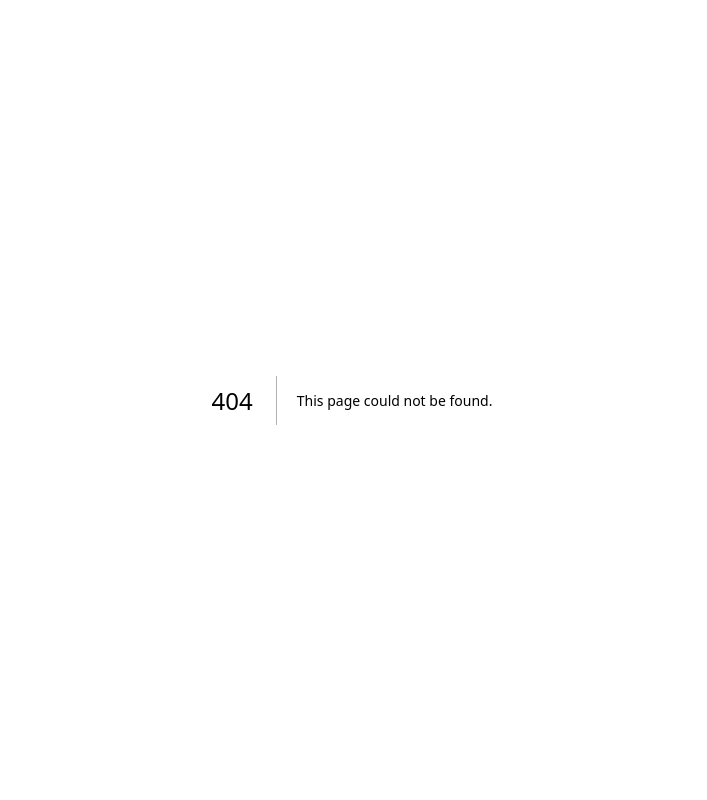
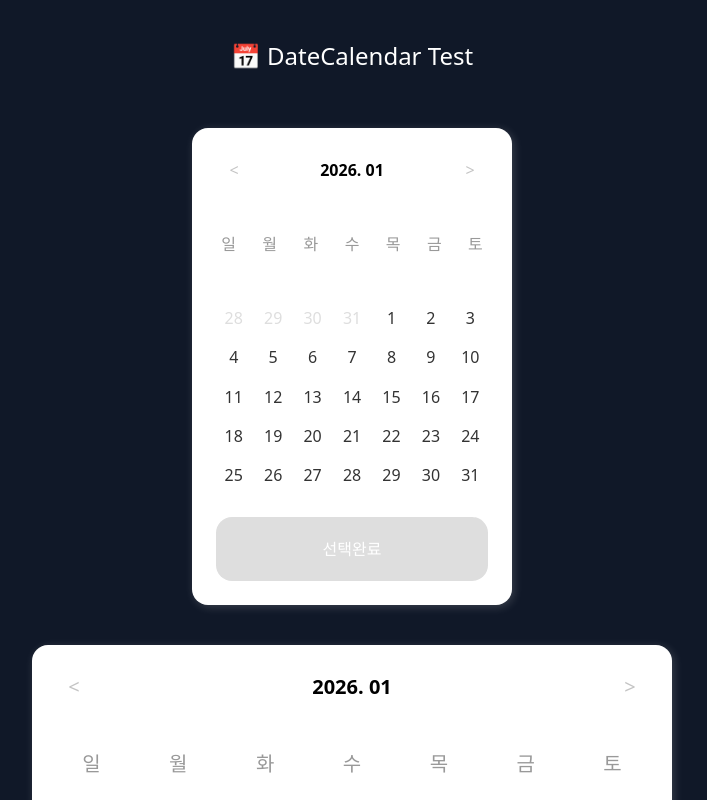
Before and after one commit to Mov2ng/8--Moving-Mov2ng-FE, a Next.js app: page /test/calendar in a window 1280 px wide. Before the commit this address had no page. Shown: the top 800 px of the page, without its empty margins (288-995 px from the left). Built offline with nearby package versions, Linux system fonts and the light colour scheme; a web font is replaced by a local one.

Commit message:
feat: DateCalendar 구현

```diff
--- /dev/null
+++ b/src/app/test/calendar/page.tsx
@@ -0,0 +1,38 @@
+"use client";
+
+import { useState } from "react";
+import DateCalendar from "../../../components/calendar/DateCalendar";
+
+export default function DateCalendarTestPage() {
+  const [selectedDate, setSelectedDate] = useState<Date | null>(null);
+
+  const handleConfirm = () => {
+    alert(
+      selectedDate
+        ? `선택된 날짜: ${selectedDate.toLocaleDateString()}`
+        : "날짜가 선택되지 않았습니다"
+    );
+  };
+
+  return (
+    <div className="min-h-screen bg-gray-900 flex flex-col items-center justify-center gap-10 p-10">
+      <h1 className="text-white text-2xl mb-4">📅 DateCalendar Test</h1>
+
+      {/* sm 사이즈 */}
+      <DateCalendar
+        size="sm"
+        value={selectedDate}
+        onChange={setSelectedDate}
+        onConfirm={handleConfirm}
+      />
+
+      {/* md 사이즈 */}
+      <DateCalendar
+        size="md"
+        value={selectedDate}
+        onChange={setSelectedDate}
+        onConfirm={handleConfirm}
+      />
+    </div>
+  );
+}
--- /dev/null
+++ b/src/components/calendar/DateCalendar.module.scss
@@ -0,0 +1,144 @@
+.calendar {
+  display: inline-flex;
+  flex-direction: column;
+  align-items: center;
+  justify-content: center;
+
+  padding: 24px 0;
+  gap: 24px;
+
+  border-radius: 16px;
+  background: var(--gray-gray-50, #fff);
+  box-shadow: 2px 2px 10px rgba(224, 224, 224, 0.2);
+}
+
+/* 사이즈별 전체 폭 / 기본 폰트 */
+.sm {
+  width: 320px;
+  font-size: 16px;
+}
+
+.md {
+  width: 640px;
+  font-size: 20px;
+}
+
+/* 상단 월 이동 영역 */
+.header {
+  width: 100%;
+  padding: 0 24px;
+
+  display: flex;
+  align-items: center;
+  justify-content: space-between;
+}
+
+.monthLabel {
+  flex: 1;
+  text-align: center;
+  font-weight: 600;
+}
+
+/* <, > 버튼 */
+.navButton {
+  width: 36px;
+  height: 36px;
+  border-radius: 999px;
+  color: #c4c4c4;
+
+  border: none;
+  background: transparent;
+  cursor: pointer;
+
+  display: flex;
+  align-items: center;
+  justify-content: center;
+}
+
+/* 요일 헤더 */
+.weekHeaderRow {
+  width: 100%;
+  padding: 16px 24px;
+  font-weight: 500;
+  gap: 16px;
+
+  display: grid;
+  grid-template-columns: repeat(7, 1fr);
+  text-align: center;
+
+  color: #999;
+}
+
+.weekHeaderCell {
+  padding: 4px 0;
+}
+
+/* 날짜 그리드 영역 */
+.weekBody {
+  width: 100%;
+  padding: 0 24px;
+  display: flex;
+  flex-direction: column;
+  gap: 4px;
+}
+
+.weekRow {
+  display: grid;
+  grid-template-columns: repeat(7, 1fr);
+  gap: 4px;
+}
+
+/* 날짜 버튼 하나 */
+.dayButton {
+  width: 100%;
+  aspect-ratio: 1 / 1;
+
+  border-radius: 999px;
+  border: none;
+  background: transparent;
+  cursor: pointer;
+
+  display: flex;
+  align-items: center;
+  justify-content: center;
+
+  font: inherit;
+  color: #333;
+}
+
+/* 이번 달이 아닌 날짜 (옅게) */
+.outside {
+  color: #dedede;
+}
+
+/* 선택된 날짜 */
+.selected {
+  background: var(--Primary-blue-300, #1b92ff);
+  color: #fff;
+}
+
+/* 하단 "선택완료" 버튼 */
+.confirmButton {
+  width: calc(100% - 48px); /* 좌우 24px 여백 */
+  height: 64px;
+
+  border-radius: 16px;
+  border: none;
+  cursor: pointer;
+
+  background: var(--Primary-blue-300, #1b92ff);
+  color: #fff;
+  font-weight: 600;
+}
+
+.confirmButtonDisabled {
+  width: calc(100% - 48px);
+  height: 64px;
+  border-radius: 16px;
+  border: none;
+
+  background: #dedede; /* 비활성 상태 */
+  color: #fff; /* 글자 옅게 */
+
+  cursor: not-allowed;
+}
--- /dev/null
+++ b/src/components/calendar/DateCalendar.tsx
@@ -0,0 +1,194 @@
+"use client";
+
+import { useMemo, useState } from "react";
+import styles from "./DateCalendar.module.scss";
+
+type Size = "sm" | "md";
+
+export type DateCalendarProps = {
+  size?: Size;
+  value: Date | null; // 선택된 날짜
+  onChange: (date: Date) => void; // 날짜 클릭했을 때
+  onConfirm?: () => void; // 선택완료 버튼 클릭했을 때
+};
+
+const WEEK_DAYS = ["일", "월", "화", "수", "목", "금", "토"];
+
+type DayCell = {
+  date: Date;
+  inCurrentMonth: boolean;
+};
+
+function startOfMonth(date: Date) {
+  return new Date(date.getFullYear(), date.getMonth(), 1);
+}
+
+function endOfMonth(date: Date) {
+  return new Date(date.getFullYear(), date.getMonth() + 1, 0);
+}
+
+function isSameDay(a: Date, b: Date) {
+  return (
+    a.getFullYear() === b.getFullYear() &&
+    a.getMonth() === b.getMonth() &&
+    a.getDate() === b.getDate()
+  );
+}
+
+export default function DateCalendar({
+  size = "sm",
+  value,
+  onChange,
+  onConfirm,
+}: DateCalendarProps) {
+  const [currentMonth, setCurrentMonth] = useState<Date>(new Date());
+
+  const today = useMemo(() => new Date(), []);
+
+  const monthLabel = `${currentMonth.getFullYear()}. ${(
+    currentMonth.getMonth() + 1
+  )
+    .toString()
+    .padStart(2, "0")}`;
+
+  const weeks = useMemo<DayCell[][]>(() => {
+    const start = startOfMonth(currentMonth);
+    const end = endOfMonth(currentMonth);
+
+    const startWeekDay = start.getDay(); // 0(일) ~ 6(토)
+    const daysInMonth = end.getDate();
+
+    const cells: DayCell[] = [];
+
+    // 앞쪽 빈 칸 (이전 달)
+    for (let i = 0; i < startWeekDay; i += 1) {
+      const d = new Date(start);
+      d.setDate(d.getDate() - (startWeekDay - i));
+      cells.push({ date: d, inCurrentMonth: false });
+    }
+
+    // 이번 달 날짜
+    for (let day = 1; day <= daysInMonth; day += 1) {
+      cells.push({
+        date: new Date(
+          currentMonth.getFullYear(),
+          currentMonth.getMonth(),
+          day
+        ),
+        inCurrentMonth: true,
+      });
+    }
+
+    // 끝쪽 빈 칸 (다음 달) – 7의 배수 맞추기
+    const rest = cells.length % 7;
+    if (rest !== 0) {
+      const toAdd = 7 - rest;
+      const last = cells[cells.length - 1].date;
+      for (let i = 1; i <= toAdd; i += 1) {
+        const d = new Date(last);
+        d.setDate(d.getDate() + i);
+        cells.push({ date: d, inCurrentMonth: false });
+      }
+    }
+
+    // 7개씩 끊어서 주 단위로 만들기
+    const result: DayCell[][] = [];
+    for (let i = 0; i < cells.length; i += 7) {
+      result.push(cells.slice(i, i + 7));
+    }
+
+    return result;
+  }, [currentMonth]);
+
+  const handlePrevMonth = () => {
+    setCurrentMonth(
+      new Date(currentMonth.getFullYear(), currentMonth.getMonth() - 1, 1)
+    );
+  };
+
+  const handleNextMonth = () => {
+    setCurrentMonth(
+      new Date(currentMonth.getFullYear(), currentMonth.getMonth() + 1, 1)
+    );
+  };
+
+  return (
+    <div className={`${styles.calendar} ${styles[size]}`}>
+      {/* 상단: 월 이동 헤더 */}
+      <header className={styles.header}>
+        <button
+          type="button"
+          className={styles.navButton}
+          onClick={handlePrevMonth}
+          aria-label="이전 달"
+        >
+          &lt;
+        </button>
+        <div className={styles.monthLabel}>{monthLabel}</div>
+        <button
+          type="button"
+          className={styles.navButton}
+          onClick={handleNextMonth}
+          aria-label="다음 달"
+        >
+          &gt;
+        </button>
+      </header>
+
+      {/* 요일 */}
+      <div className={styles.weekHeaderRow}>
+        {WEEK_DAYS.map((day) => (
+          <div key={day} className={styles.weekHeaderCell}>
+            {day}
+          </div>
+        ))}
+      </div>
+
+      {/* 날짜 그리드 */}
+      <div className={styles.weekBody}>
+        {weeks.map((week, wi) => (
+          <div key={wi} className={styles.weekRow}>
+            {week.map(({ date, inCurrentMonth }) => {
+              const isToday = isSameDay(date, today);
+              const isSelected = value ? isSameDay(date, value) : false;
+
+              const classNames = [
+                styles.dayButton,
+                !inCurrentMonth && styles.outside,
+                isToday && styles.today,
+                isSelected && styles.selected,
+              ]
+                .filter(Boolean)
+                .join(" ");
+
+              return (
+                <button
+                  key={date.toISOString()}
+                  type="button"
+                  className={classNames}
+                  onClick={() => onChange(date)}
+                >
+                  {date.getDate()}
+                </button>
+              );
+            })}
+          </div>
+        ))}
+      </div>
+
+      {/* 하단 선택완료 버튼 */}
+      <button
+        type="button"
+        className={
+          value
+            ? styles.confirmButton // 날짜 있음 → 활성
+            : styles.confirmButtonDisabled // 날짜 없음 → 비활성
+        }
+        onClick={onConfirm}
+        disabled={!value}
+      >
+        선택완료
+      </button>
+    </div>
+  );
+}
```
Also changed, not shown: public/icons/left.svg (added), public/icons/right.svg (added).
